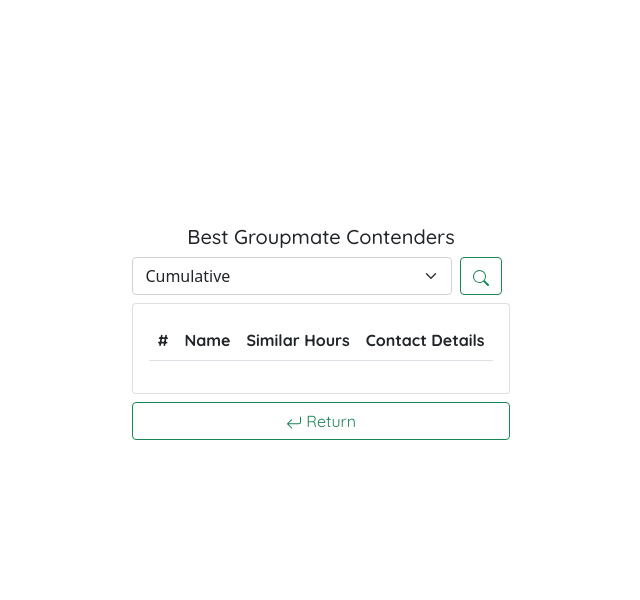
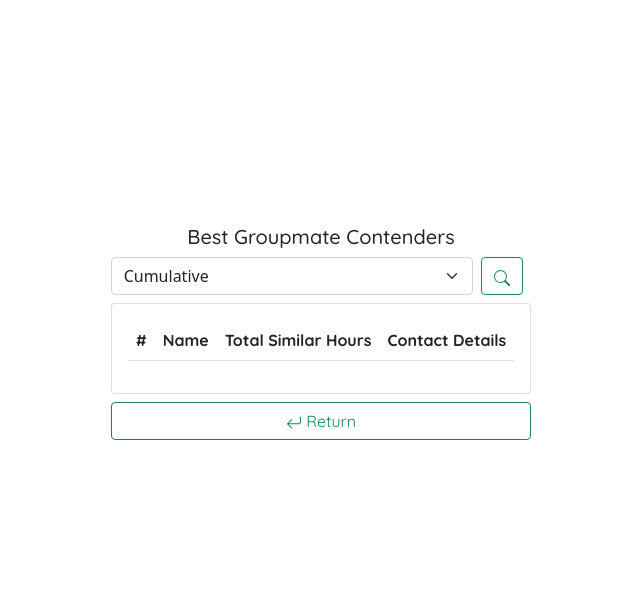
Before and after one commit to Pardigle/groupme, a FastAPI app: template app/templates/view_groupmates.html in a window 1280 px wide. Shown: the part 77-677 px from the top of the page, without its empty margins (319-959 px from the left). Run offline with FastAPI, Linux system fonts and the light colour scheme; the template is opened without the code that fills it, so the values that code supplies are empty.

Commit message:
Changed similar hours column

```diff
--- a/app/templates/view_groupmates.html
+++ b/app/templates/view_groupmates.html
@@ -214,7 +214,7 @@
                         <tr>
                             <th scope="col"> # </th>
                             <th scope="col"> Name </td>
-                            <th scope="col" id="th-time"> Similar Hours </td>
+                            <th scope="col" id="th-time"> Total Similar Hours </td>
                             <th scope="col"> Contact Details </td>
                             <th id="student_id" hidden></th>
                         </tr>
```
